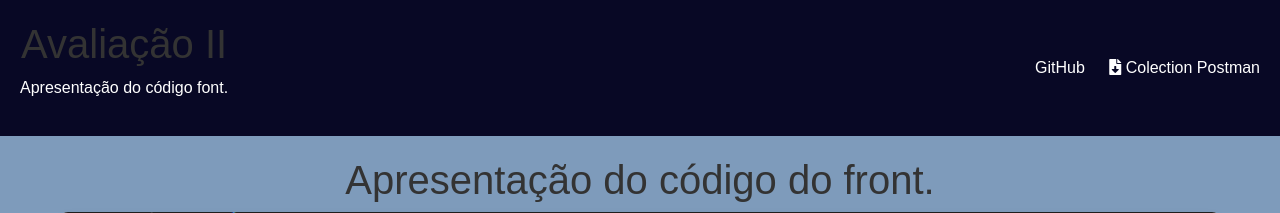
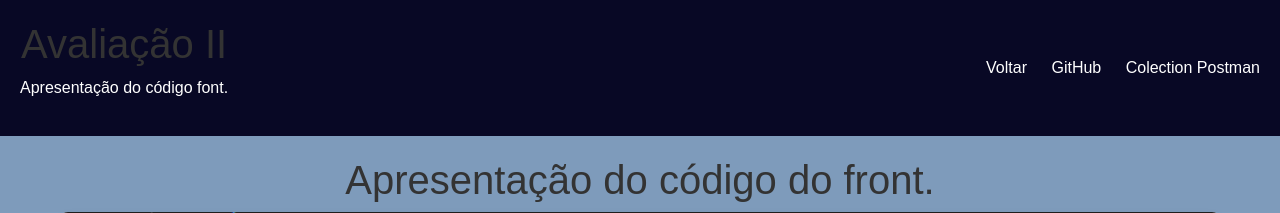
Before and after one commit to Marcelo1305/ApiPython, a Flask app: page /apresentacao in a window 1280 px wide. Shown: the top 213 px of the page. Run offline with Flask 2, Linux system fonts and the light colour scheme.

Commit message:
botao voltar

```diff
--- a/templates/apresentacao.html
+++ b/templates/apresentacao.html
@@ -92,12 +92,9 @@
             <p>Apresentação do código font.</p>
         </div>
         <div>
-            <a href="https://github.com/Marcelo1305/ApiPython.git" target="_blank" class="text-white">
-                <i class="bi bi-github"></i> GitHub
-            </a>
-            <a href="../static/img/APIPython.postman_collection.json" download="exemplo.json" class="text-white">
-                <i class="fas fa-file-download"></i> Colection Postman
-            </a>
+            <a href="https://apihoras.onrender.com" target="_blank" class="text-white">Voltar</a>
+            <a href="https://github.com/Marcelo1305/ApiPython.git" target="_blank" class="text-white">GitHub</a>
+            <a href="../static/img/APIPython.postman_collection.json" download="exemplo.json" class="text-white">Colection Postman</a>
         </div>
     </header>
     <div class="container">
```
